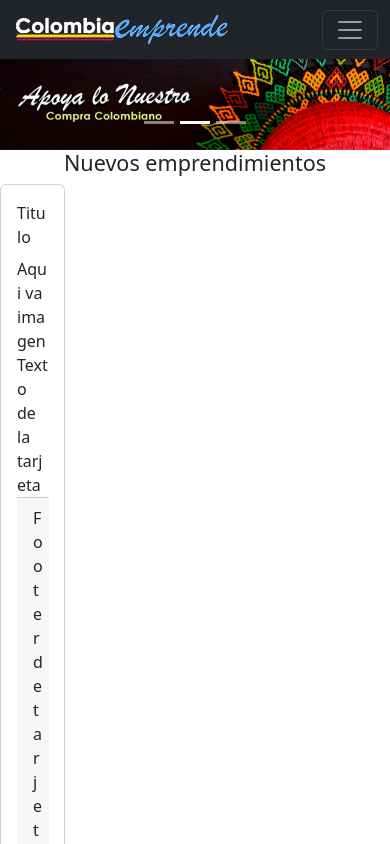
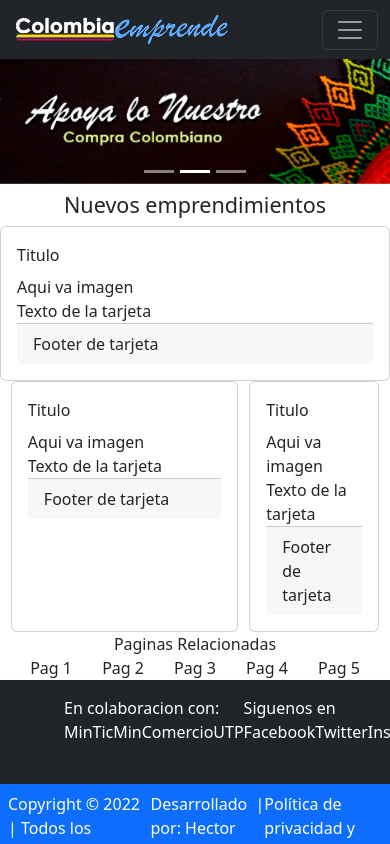
Before and after one commit to HectorBetan/Colombia-Emprende, a React (Create React App) app in the folder app/: page / in a window 390 px wide. Shown: the top 844 px of the page. Built offline with nearby package versions, Linux system fonts and the light colour scheme; no server answers.

Commit message:
carousel-mobile

```diff
--- a/app/src/components/HomeView.js
+++ b/app/src/components/HomeView.js
@@ -1,4 +1,5 @@
 import React from "react";
+import '../styles/Carousel.style.css';
 import Carousel from 'react-bootstrap/Carousel';
 import Banner1 from "../assets/bannerHome/banner1.jpg";
 import Banner2 from "../assets/bannerHome/banner3.jpg";
@@ -8,21 +9,21 @@ import Banner3 from "../assets/bannerHome/banner4.jpg";
 function HomeView() {
     return (
       <div>
-        <Carousel fade controls={false}>
+        <Carousel fade controls={false} className="mb-2">
             <Carousel.Item interval={4000}>
-              <img className="d-block w-100" src={Banner1} alt="..." />
+              <img className="d-block w-100 img-carousel-center" src={Banner1} alt="..." />
             </Carousel.Item>
             <Carousel.Item interval={4000}>
-              <img className="d-block w-100" src={Banner2} alt="..." />
+              <img className="d-block w-100 img-carousel-left" src={Banner2} alt="..." />
             </Carousel.Item>
             <Carousel.Item interval={4000}>
-              <img className="d-block w-100" src={Banner3} alt="..." />
+              <img className="d-block w-100 img-carousel-center" src={Banner3} alt="..." />
             </Carousel.Item>
         </Carousel>
         <div>
           <h4 className="text-center">Nuevos emprendimientos</h4>
           <div>
-            <div className="card col-2">
+            <div className="card">
               <div className="card-body">
                 <div className="card-title">
                   Titulo
--- /dev/null
+++ b/app/src/styles/Carousel.style.css
@@ -0,0 +1,16 @@
+@media (max-width: 1199.98px) {
+    .carousel-indicators {
+        margin-bottom: 1px!important;
+    }
+    .img-carousel-center {
+        height: 125px;
+        max-height: 125px;
+        object-fit: cover;
+    }
+    .img-carousel-left {
+        height: 125px;
+        max-height: 125px;
+        object-fit: cover;
+        object-position: left;
+    }
+}
```
